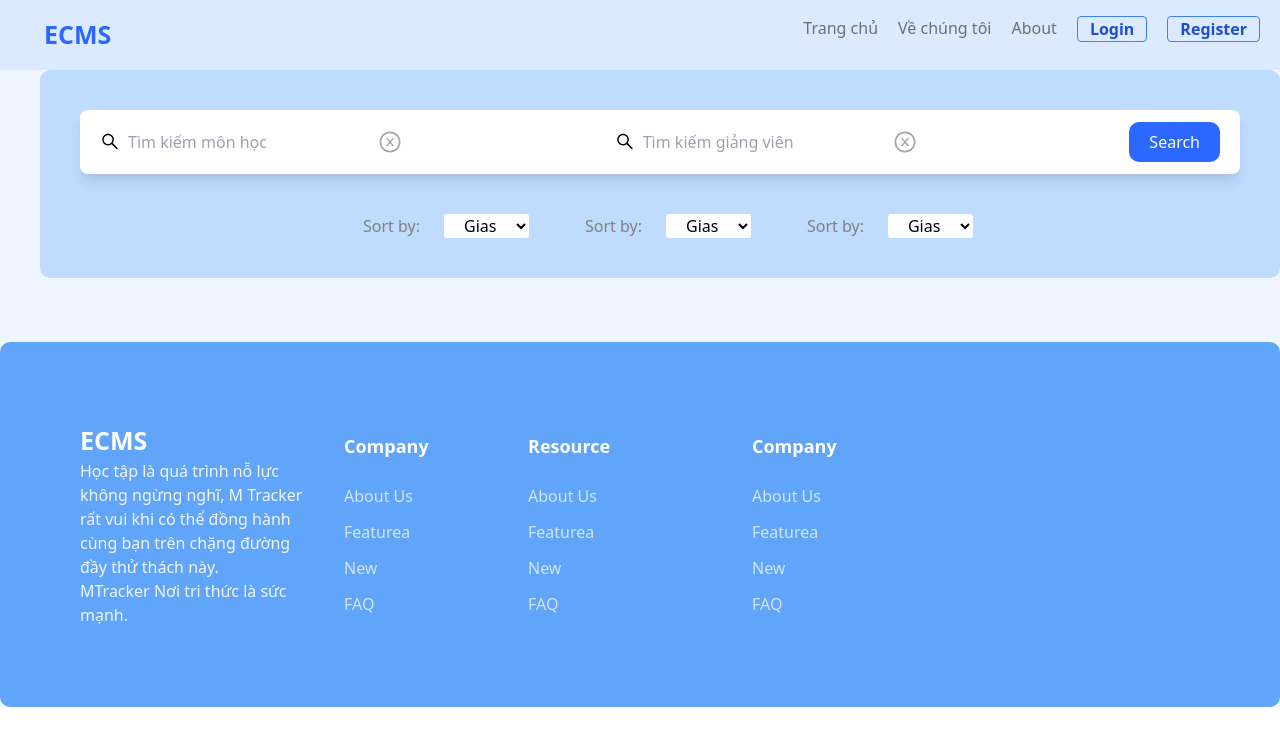
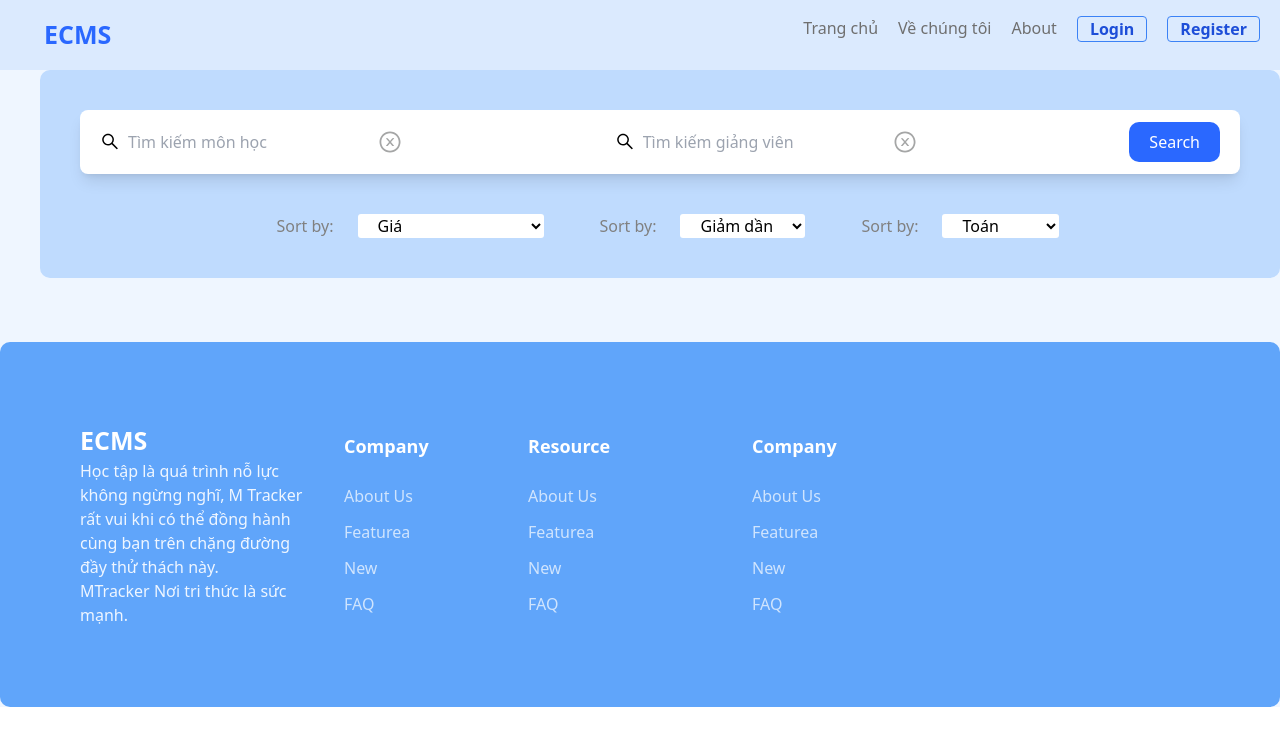
Before and after one commit to caoxuanphuoc/EMS_Fronend, a React (Vite) app: page /about in a window 1280 px wide. Shown: the top 746 px of the page. Built offline with nearby package versions, Linux system fonts and the light colour scheme.

Commit message:
Last fix good Luckkkkkk

```diff
--- a/src/Components/Header/Slider.tsx
+++ b/src/Components/Header/Slider.tsx
@@ -36,7 +36,7 @@ const Slider = () => {
         }, 2000);
     });
     return (
-        <div className='max-w-[1040px] h-[450px] w-full m-auto px-4 relative group mt-[100px]'>
+        <div className='max-w-[1040px] h-[480px] w-full m-auto px-4 relative group mt-[50px]'>
             <div
                 style={{ backgroundImage: `url(${slides[currentIndex]})` }}
                 className='w-full h-full rounded-2xl bg-center bg-cover duration-500'
--- a/src/Components/SearchDiv/Search.tsx
+++ b/src/Components/SearchDiv/Search.tsx
@@ -27,22 +27,25 @@ const SearchBar = () => {
                 <div className=" singleSearch flex items-center gap-2">
                     <label htmlFor="relevance" className="text-[#808080] rounded-[3px] px-4  "> Sort by: </label>
                     <select name="" id="relevance" className="bg-white rounded-[3px] px-4 ">
-                        <option value="">Gias</option>
-                        <option value="">Ten</option>
+                        <option value="">Giá</option>
+                        <option value="">Ngày tạo</option>
+                        <option value="">Số lượng học viên</option>
                     </select>
                 </div>
                 <div className=" singleSearch flex items-center gap-2">
                     <label htmlFor="relevance" className="text-[#808080] rounded-[3px] px-4  "> Sort by: </label>
                     <select name="" id="relevance" className="bg-white rounded-[3px] px-4 ">
-                        <option value="">Gias</option>
-                        <option value="">Ten</option>
+                        <option value="">Giảm dần</option>
+                        <option value="">Tăng dần</option>
                     </select>
                 </div>
                 <div className=" singleSearch flex items-center gap-2">
                     <label htmlFor="relevance" className="text-[#808080] rounded-[3px] px-4  "> Sort by: </label>
                     <select name="" id="relevance" className="bg-white rounded-[3px] px-4 ">
-                        <option value="">Gias</option>
-                        <option value="">Ten</option>
+                        <option value="">Toán</option>
+                        <option value="">Vật lý</option>
+                        <option value="">Hóa học</option>
+                        <option value="">Sinh học</option>
                     </select>
                 </div>
             </div>
--- a/src/Scenes/Home/HomePage.tsx
+++ b/src/Scenes/Home/HomePage.tsx
@@ -23,7 +23,7 @@ const HomePage = () => {
     return (
         <div >
             <div className="flex">
-                <div className="w-[500px] ml-7 mt-[220px]">
+                <div className="w-[500px] ml-7 mt-[160px]">
                     {/* <h1 className="text-7xl border-solid">M Tracker</h1> */}
                     <p className="text-6xl font-semibold leading-normal text-blue-500">M Tracker</p>
                     <p className="max-w-lg text-3xl font-semibold leading-normal text-gray-900 mb-4 text-blue-600" >Nơi tri thức là sức mạnh!</p>
@@ -33,7 +33,7 @@ const HomePage = () => {
                 </div>
                 <Slider />
             </div>
-            <div className="pt-10" id="search-bar">
+            <div className="pt-[70px]" id="search-bar">
                 <SearchBar />
             </div>
             <div className="px-10 flex flex-wrap gap-10 justify-center mt-10">
--- a/src/Scenes/Home/Login.tsx
+++ b/src/Scenes/Home/Login.tsx
@@ -108,6 +108,7 @@ const Login = (props: any) => {
             };
             dispatch(loginAction(loginData))
             console.log("Loging success", x);
+            dispatch(SesionDataAction())
             if (x != undefined)
                 return navigate("/");
 
--- a/src/Scenes/Order/PageOrder.tsx
+++ b/src/Scenes/Order/PageOrder.tsx
@@ -4,10 +4,11 @@ import logo_nvpay from "../../assets/Images/vnpt-pay.png"
 import qrVietin from "../../assets/Images/qrVietin.jpg"
 import { Modal } from "antd";
 import Bill from "../../Components/Order/Bill";
-import { useLocation } from "react-router-dom";
+import { useLocation, useNavigate } from "react-router-dom";
 import { ValidateOrderInfoDto } from "../../Services/Payment/Dto/ValidateOrderInfoDto";
 import { PaymentApi } from "../../Services/Payment/PaymentService";
 import { inputValidateOrderDto } from "../../Services/Payment/Dto/inputValidateOrderDto";
+import { responsiveArray } from "antd/es/_util/responsiveObserver";
 
 const PageOrder = () => {
     //#region config info order
@@ -42,9 +43,23 @@ const PageOrder = () => {
             userId: Number(userId),
             codeAffilate: "Nocode"
         };
-        const res = await PaymentApi.ValidateOrder(dataValid)
-        console.log("order ValidateOrder", res);
-        SetInforOrder(res.result);
+        try {
+            const res = await PaymentApi.ValidateOrder(dataValid)
+            console.log("order ValidateOrder", res);
+
+            SetInforOrder(res.result);
+        } catch (error: any) {
+            console.log("order ValidateOrder", error.response.status == 404);
+            if (error.response.status == 404) {
+                console.log("chuyen huong lien");
+
+                const navigate = useNavigate();
+                navigate(
+                    "/login"
+                );
+            }
+        }
+
         //setchange(false)
     }
     useEffect(() => {
@@ -60,6 +75,8 @@ const PageOrder = () => {
             const url = await PaymentApi.GetVnpayUrl(InforOrder)
             return url
         }
+        // caanf bat loi cho nay
+
         const link = await fetchLink()
         console.log("LINKKKKK", link);
         window.location.href = link;
```
Also changed, not shown: src/Scenes/Class/ClassDetailScreen.tsx (+14 -6 lines).
